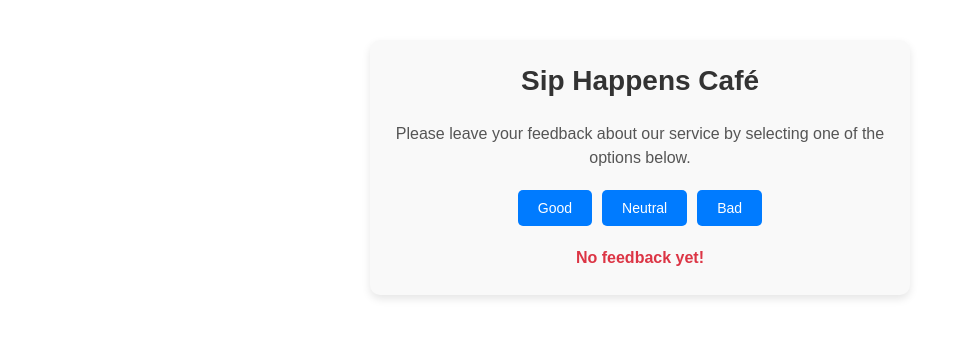
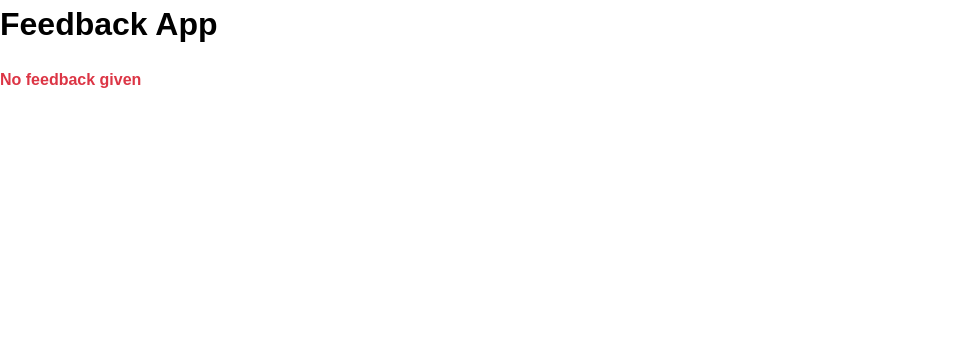
Before and after one commit to Nataliia-Aldushyna/goit-neo-react-hw-module2, a React (Vite) app: page / in a window 1280 px wide. Shown: the top 338 px of the page, without its empty margins (0-971 px from the left). Built offline with nearby package versions, Linux system fonts and the light colour scheme.

Commit message:
update App.jsx

```diff
--- a/src/App.jsx
+++ b/src/App.jsx
@@ -1,55 +1,42 @@
 import { useState, useEffect } from "react";
-import Description from "./components/Description/Description";
-import Options from "./components/Options/Options";
 import Feedback from "./components/Feedback/Feedback";
 import Notification from "./components/Notification/Notification";
-import styles from "./App.module.css";
 
 const App = () => {
   const [feedback, setFeedback] = useState(() => {
-    const savedFeedback = JSON.parse(localStorage.getItem("feedback"));
-    return savedFeedback || { good: 0, neutral: 0, bad: 0 };
+    const savedFeedback = localStorage.getItem("feedback");
+    return savedFeedback ? JSON.parse(savedFeedback) : { good: 0, neutral: 0, bad: 0 };
   });
-
-  const updateFeedback = (feedbackType) => {
-    setFeedback((prev) => ({
-      ...prev,
-      [feedbackType]: prev[feedbackType] + 1,
-    }));
-  };
-
-  const resetFeedback = () => {
-    setFeedback({ good: 0, neutral: 0, bad: 0 });
-  };
-
-  const totalFeedback = feedback.good + feedback.neutral + feedback.bad;
-  const positivePercentage = totalFeedback
-    ? Math.round((feedback.good / totalFeedback) * 100)
-    : 0;
 
   useEffect(() => {
     localStorage.setItem("feedback", JSON.stringify(feedback));
   }, [feedback]);
 
+  const onLeaveFeedback = (option) => {
+    setFeedback((prevState) => ({
+      ...prevState,
+      [option]: prevState[option] + 1,
+    }));
+  };
+
+  const totalFeedback = feedback.good + feedback.neutral + feedback.bad;
+
+  const positivePercentage = totalFeedback
+    ? Math.round((feedback.good / totalFeedback) * 100)
+    : 0;
+
   return (
-    <div className={styles.app}>
-      <h1>Sip Happens Café</h1>
-      <Description />
-      <Options
-        updateFeedback={updateFeedback}
-        resetFeedback={resetFeedback}
-        totalFeedback={totalFeedback}
-      />
+    <div>
+      <h1>Feedback App</h1>
       {totalFeedback > 0 ? (
         <Feedback
-          good={feedback.good}
-          neutral={feedback.neutral}
-          bad={feedback.bad}
+          feedback={feedback}
           total={totalFeedback}
-          positive={positivePercentage}
+          positivePercentage={positivePercentage}
+          onLeaveFeedback={onLeaveFeedback}
         />
       ) : (
-        <Notification message="No feedback yet!" />
+        <Notification message="No feedback given" />
       )}
     </div>
   );
```
